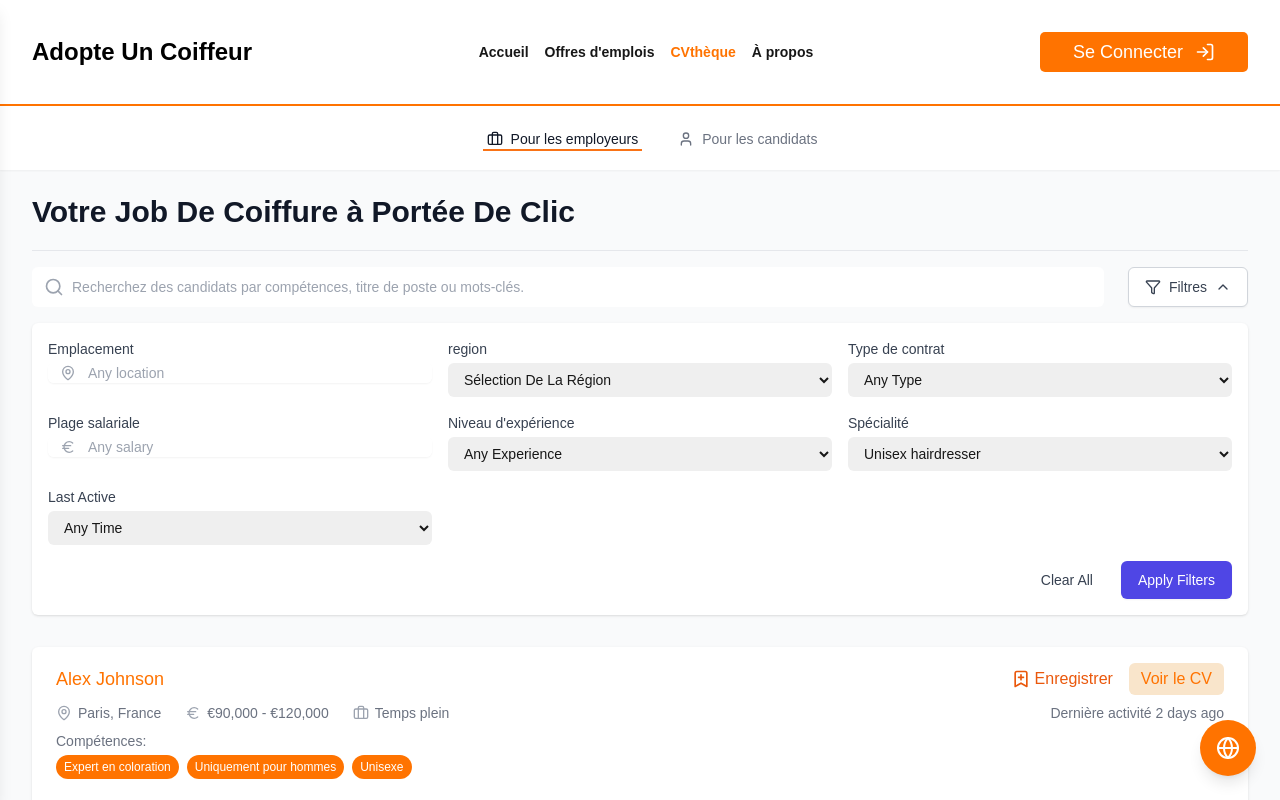
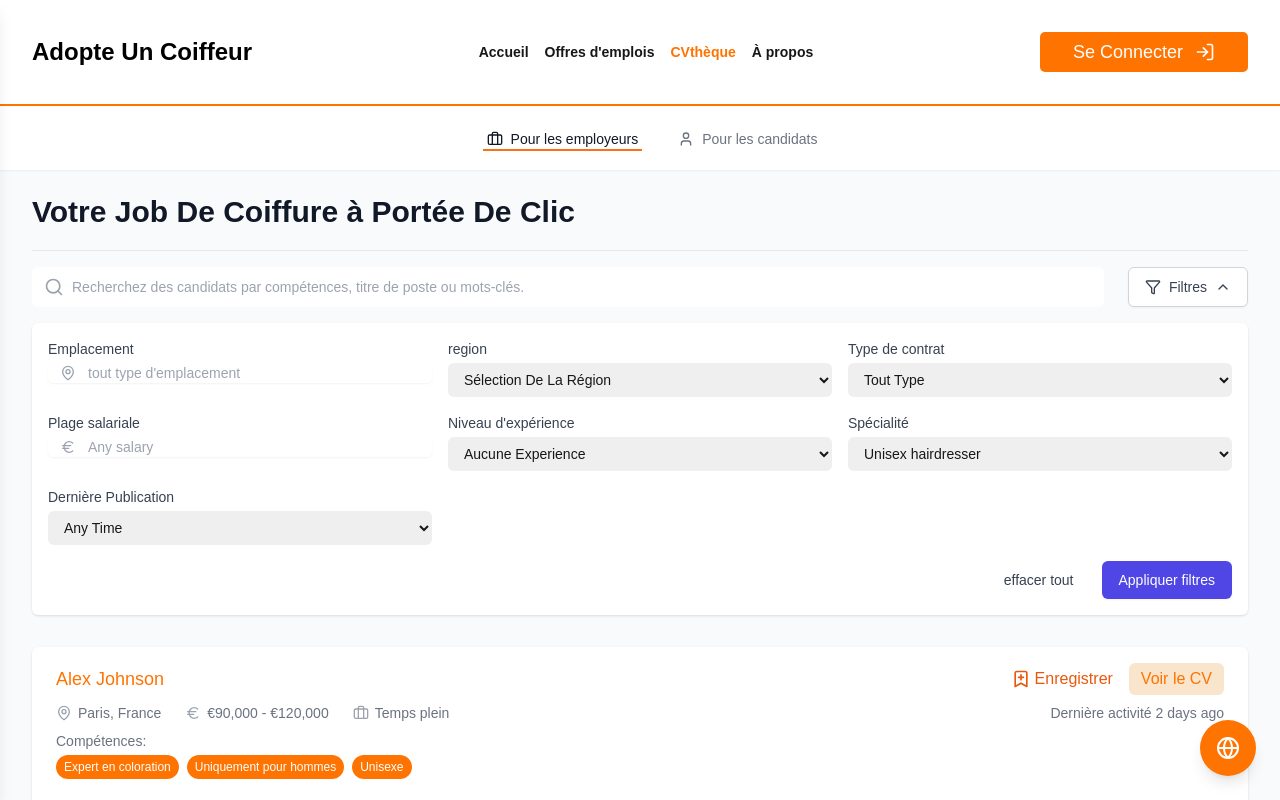
Before and after one commit to Abdullah1223/15octadopte, a Next.js app: page /Cv in a window 1280 px wide. Both pictures are taken after a click on the button "Filtres". Shown: the top 800 px of the page. Built offline with nearby package versions, Linux system fonts and the light colour scheme.

Commit message:
Last Commit

```diff
--- a/src/app/Components/LoginCard.js
+++ b/src/app/Components/LoginCard.js
@@ -306,7 +306,8 @@ const LoginCard = ()=>{
     "Coiffeur Enfant", // Children's hairdresser
     "Styliste", // Hair stylist
     "Technicien", // Technical specialist
-    "Apprenti" // Apprentice
+    "Apprenti", // Apprentice
+    "Alternant"
   ]
 
   const handleFileChange = (event) => {
--- a/src/app/Cv/page.js
+++ b/src/app/Cv/page.js
@@ -708,7 +708,7 @@ const EmployerView = ({ showFilters, setShowFilters }) => {
                   <input
                     type="text"
                     className="focus:ring-indigo-500 focus:border-indigo-500 block w-full pl-10 sm:text-sm border-gray-300 rounded-md"
-                    placeholder="Any location"
+                    placeholder="tout type d'emplacement"
                   />
                 </div>
               </div>
@@ -739,7 +739,7 @@ const EmployerView = ({ showFilters, setShowFilters }) => {
               <div>
                 <label className="block text-sm font-medium text-gray-700">{translate('contract_type')}</label>
                 <select className="mt-1 block w-full pl-3 pr-10 py-2 text-base border-gray-300 focus:outline-none focus:ring-indigo-500 focus:border-indigo-500 sm:text-sm rounded-md">
-                  <option>Any Type</option>
+                  <option>Tout Type</option>
                   <option>{translate('full_time')}</option>
                   <option>{translate('part_time')}</option>
                   <option>{translate('contract')}</option>
@@ -762,7 +762,7 @@ const EmployerView = ({ showFilters, setShowFilters }) => {
               <div>
                 <label className="block text-sm font-medium text-gray-700">{translate('experience_level')}</label>
                 <select className="mt-1 block w-full pl-3 pr-10 py-2 text-base border-gray-300 focus:outline-none focus:ring-indigo-500 focus:border-indigo-500 sm:text-sm rounded-md">
-                  <option>Any Experience</option>
+                  <option>Aucune Experience</option>
                   <option>Entry Level (0-2 years)</option>
                   <option>Mid Level (3-5 years)</option>
                   <option>Senior (6-9 years)</option>
@@ -779,22 +779,22 @@ const EmployerView = ({ showFilters, setShowFilters }) => {
                 </select>
               </div>
               <div>
-                <label className="block text-sm font-medium text-gray-700">Last Active</label>
+                <label className="block text-sm font-medium text-gray-700">Dernière Publication</label>
                 <select className="mt-1 block w-full pl-3 pr-10 py-2 text-base border-gray-300 focus:outline-none focus:ring-indigo-500 focus:border-indigo-500 sm:text-sm rounded-md">
                   <option>Any Time</option>
-                  <option>Today</option>
-                  <option>Last 3 days</option>
-                  <option>Last week</option>
-                  <option>Last month</option>
+                  <option>Aujourd’Hui</option>
+                  <option>Il Y A 3 Jours</option>
+                  <option>La Semaine Dernière</option>
+                  <option>Il Y A Un Mois</option>
                 </select>
               </div>
             </div>
             <div className="mt-4 flex justify-end">
               <button className="mr-3 px-4 py-2 text-sm font-medium text-gray-700 hover:text-gray-500">
-                Clear All
+                {translate('clear')}
               </button>
               <button className="px-4 py-2 border border-transparent rounded-md shadow-sm text-sm font-medium text-white bg-indigo-600 hover:bg-indigo-700">
-                Apply Filters
+                {translate('apply_filters')}
               </button>
             </div>
           </div>
--- a/src/app/locales/translation.json
+++ b/src/app/locales/translation.json
@@ -266,7 +266,8 @@
        "select_region":"Select Region",
        "enter_telephone":"Enter Telephone",
        "select_candidate_type":"Select Candidate Type",
-       "select_your_profile":"Select Your Profile"
+       "select_your_profile":"Select Your Profile",
+       "clear":"Clear All"
       },
     "fr": {
       "welcome": "Bienvenue sur notre site",
@@ -464,7 +465,7 @@
        "bridal":"Mariage",
        "hair_extensions":"Extensions de cheveux",
        "color_expert":"Expert en coloration",
-       "apply_filters":"Appliquer les filtres",
+       "apply_filters":"Appliquer filtres",
        "reset_all":"Réinitialiser tout",
        "any_location":"Tous emplacements",
        "any_type":"Tout type",
@@ -534,7 +535,9 @@
        "select_region":"Sélection De La Région",
        "enter_telephone":"Veuillez Rajouter Un Numero De Telephone",
        "select_candidate_type":"Type de candidat",
-       "select_your_profile":"Veuillez Selectionner Votre Profile"
+       "select_your_profile":"Veuillez Sélectionner Vôtre Profil",
+       "clear":"effacer tout"
+
 
       }
   }
```
